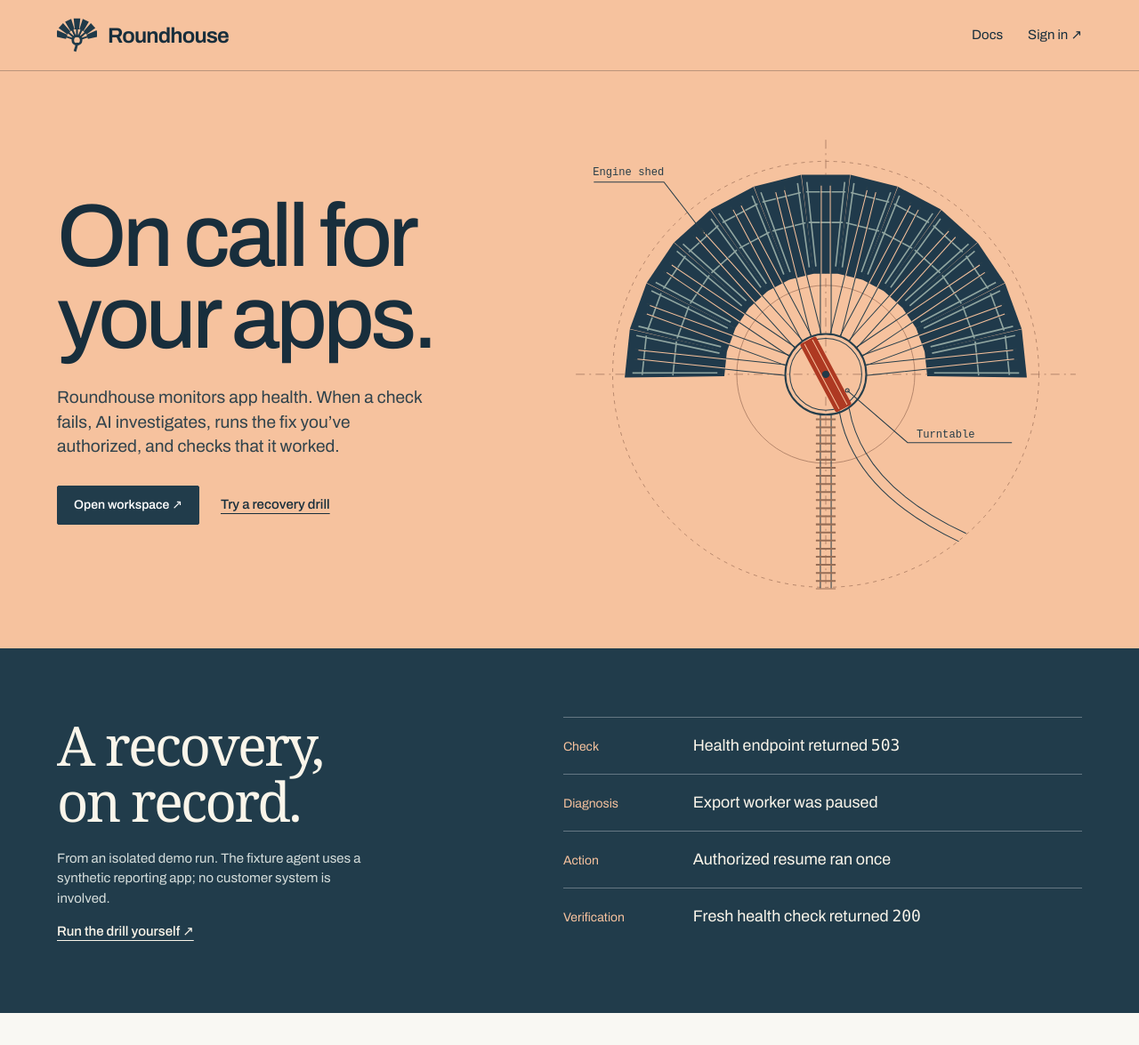
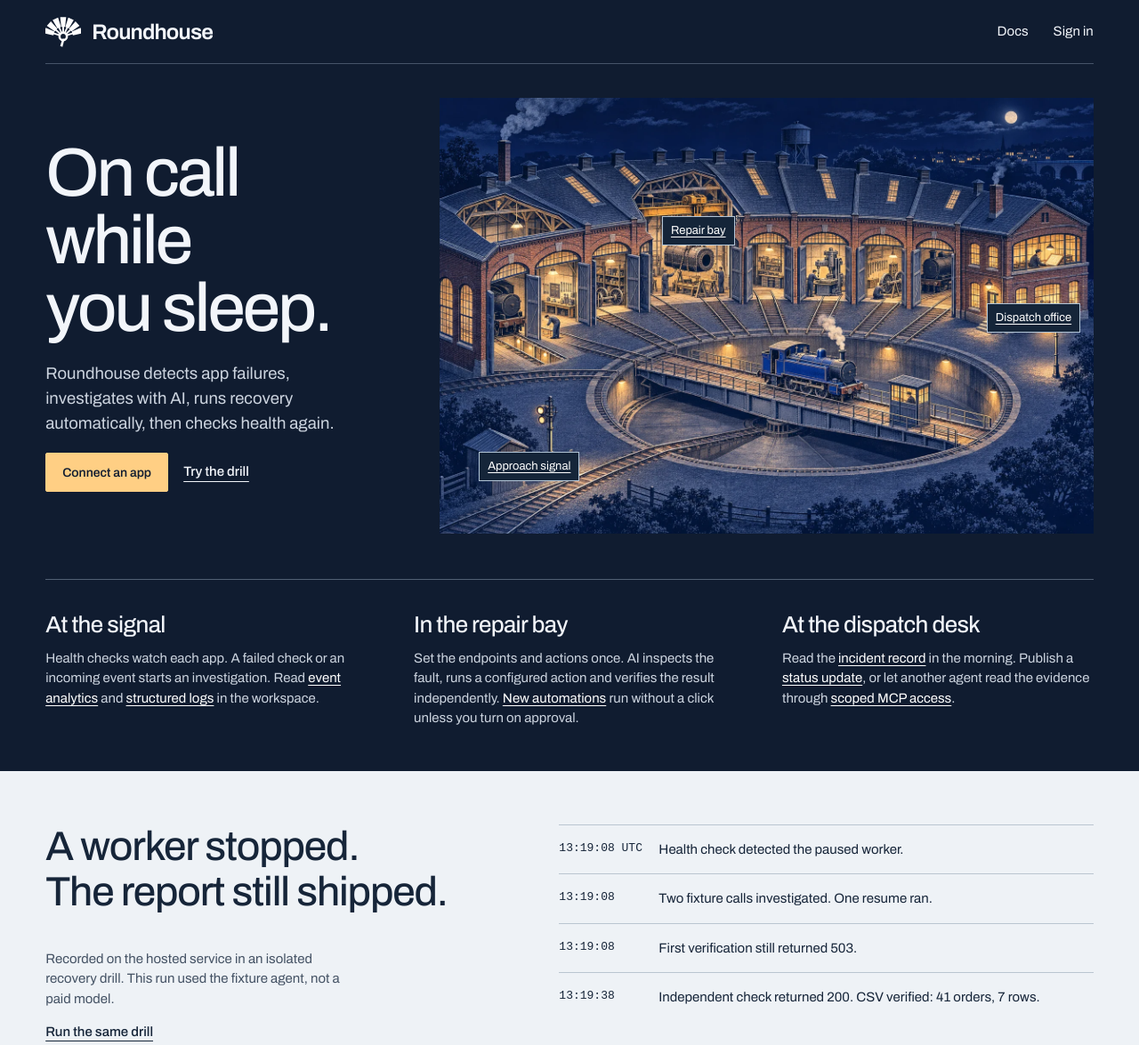
Before and after one commit to softwarecorporation/roundhouse, a website: page platform/public/index.html in a window 1280 px wide. Shown: the top 1175 px of the page at 89% size. Drawn offline with Linux system fonts and the light colour scheme.

Commit message:
Show the night shift and exercise unattended recovery on the hosted service
Amp-Thread-ID: https://ampcode.com/threads/T-01a1ee7a-52c2-7630-9a0c-c142deacb343
Co-authored-by: Amp <amp@ampcode.com>

```diff
--- a/platform/index.js
+++ b/platform/index.js
@@ -220,7 +220,7 @@ async function route(request, env) {
   }
   if (request.method !== 'GET') return json({ error: 'Not found' }, 404);
   const demo = url.origin === env.DEMO_ORIGIN && env.DEMO_ORIGIN !== env.PUBLIC_ORIGIN;
-  const assets = demo ? { '/': '/reportroom/index.html', '/app.js': '/reportroom/app.js', '/style.css': '/reportroom/style.css', '/archivo.ttf': '/reportroom/archivo.ttf', '/roundhouse.svg': '/roundhouse.svg' } : { '/': '/index.html', '/console': '/console.html', '/platform.js': '/platform.js', '/platform.css': '/platform.css', '/tracker.js': '/tracker.js', '/docs/setup': '/setup.html', '/archivo.ttf': '/archivo.ttf', '/roundhouse.svg': '/roundhouse.svg' };
+  const assets = demo ? { '/': '/reportroom/index.html', '/app.js': '/reportroom/app.js', '/style.css': '/reportroom/style.css', '/archivo.ttf': '/reportroom/archivo.ttf', '/roundhouse.svg': '/roundhouse.svg' } : { '/': '/index.html', '/console': '/console.html', '/platform.js': '/platform.js', '/platform.css': '/platform.css', '/roundhouse-night.webp': '/roundhouse-night.webp', '/tracker.js': '/tracker.js', '/docs/setup': '/setup.html', '/archivo.ttf': '/archivo.ttf', '/roundhouse.svg': '/roundhouse.svg' };
   if (!Object.hasOwn(assets, path)) return json({ error: 'Not found' }, 404);
   return env.ASSETS.fetch(new Request(new URL(assets[path], env.PUBLIC_ORIGIN), request));
 }
--- a/platform/public/index.html
+++ b/platform/public/index.html
@@ -2,198 +2,114 @@
 <html lang="en">
   <head>
     <meta charset="utf-8" />
-    <meta name="viewport" content="width=device-width, initial-scale=1" />
-    <meta name="theme-color" content="#f6c29e" />
-    <title>Roundhouse | App monitoring and AI recovery</title>
+    <meta name="viewport" content="width=device-width,initial-scale=1" />
+    <title>Roundhouse | AI on call for your apps</title>
     <meta
       name="description"
-      content="Monitor your apps, investigate failures with AI and run the recovery actions you authorize."
+      content="While you sleep, Roundhouse detects failures, investigates, runs configured recovery actions automatically and checks app health again."
     />
+    <meta name="theme-color" content="#101c30" />
     <link rel="icon" href="/roundhouse.svg" />
-    <link
-      rel="preload"
-      href="/archivo.ttf"
-      as="font"
-      type="font/ttf"
-      crossorigin
-    />
     <link rel="stylesheet" href="/platform.css" />
   </head>
-  <body class="atlas">
+  <body class="night">
     <a class="skip-link" href="#main">Skip to content</a>
     <header class="mast">
       <a class="brand" href="/"
         ><img
           src="/roundhouse.svg"
-          width="45"
-          height="45"
+          width="40"
+          height="40"
           alt=""
         />Roundhouse</a
       >
       <nav aria-label="Main">
-        <a href="/docs/setup">Docs</a><a href="/console">Sign in ↗</a>
+        <a href="/docs/setup">Docs</a><a href="/console">Sign in</a>
       </nav>
     </header>
     <main id="main">
-      <section class="plate">
-        <div class="plate-copy">
-          <h1>On call for<br />your apps.</h1>
+      <section class="shift">
+        <div class="shift-copy">
+          <h1>On call while<br />you sleep.</h1>
           <p>
-            Roundhouse monitors app health. When a check fails, AI investigates,
-            runs the fix you’ve authorized, and checks that it worked.
+            Roundhouse detects app failures, investigates with AI, runs recovery
+            automatically, then checks health again.
           </p>
-          <div class="action-row">
-            <a class="button primary" href="/console">Open workspace ↗</a
-            ><a class="trial" href="/console?guest=1#systems"
-              >Try a recovery drill</a
-            >
-          </div>
+          <a class="button primary" href="/console">Connect an app</a>
+          <a class="trial" href="/console?guest=1#systems">Try the drill</a>
         </div>
-        <figure class="drawing">
-          <svg
-            viewBox="-285 -274 570 516"
-            role="img"
-            aria-labelledby="plan-title"
-          >
-            <title id="plan-title">
-              Plan of a railway roundhouse with thirteen engine bays and a
-              rotating track bridge
-            </title>
-            <defs>
-              <g id="bay">
-                <path
-                  d="M-27 -222 L-14 -112 L14 -112 L27 -222Z"
-                  fill="#203a4b"
-                />
-                <path
-                  d="M-21 -214 L-11 -120 M21 -214 L11 -120 M-22 -203H22 M-19 -169H19"
-                  fill="none"
-                  stroke="#90a5a0"
-                  stroke-width="1.6"
-                />
-                <path
-                  d="M-6 -214V-44 M6 -214V-44"
-                  stroke="#283f4b"
-                  fill="none"
-                />
-                <path
-                  d="M-5 -210V-112 M5 -210V-112"
-                  stroke="#f6c29e"
-                  fill="none"
-                />
-              </g>
-            </defs>
-            <g fill="none" stroke="#a77960" stroke-width=".8">
-              <circle r="237" stroke-dasharray="4 5" />
-              <circle r="99" />
-              <path d="M-278 0H278M0 -261V236" stroke-dasharray="10 5 2 5" />
-            </g>
-            <g>
-              <use href="#bay" transform="rotate(-84)" />
-              <use href="#bay" transform="rotate(-70)" />
-              <use href="#bay" transform="rotate(-56)" />
-              <use href="#bay" transform="rotate(-42)" />
-              <use href="#bay" transform="rotate(-28)" />
-              <use href="#bay" transform="rotate(-14)" />
-              <use href="#bay" />
-              <use href="#bay" transform="rotate(14)" />
-              <use href="#bay" transform="rotate(28)" />
-              <use href="#bay" transform="rotate(42)" />
-              <use href="#bay" transform="rotate(56)" />
-              <use href="#bay" transform="rotate(70)" />
-              <use href="#bay" transform="rotate(84)" />
-            </g>
-            <g fill="none" stroke="#263e4b">
-              <circle r="45" stroke-width="2" />
-              <circle r="40" />
-              <path
-                d="M-6 45V238 M6 45V238 M15 41 Q30 130 148 186 M26 38 Q41 124 156 177"
-              />
-              <path
-                d="M0 49V239"
-                stroke="#976e56"
-                stroke-width="22"
-                stroke-dasharray="2 7"
-              />
-            </g>
-            <g transform="rotate(-28)">
-              <rect
-                x="-10"
-                y="-43"
-                width="20"
-                height="86"
-                rx="2"
-                fill="#ae3922"
-              />
-              <path d="M-5 -41V41M5 -41V41" stroke="#f6c29e" />
-              <circle r="4" fill="#213a49" />
-            </g>
-            <g fill="none" stroke="#283e49">
-              <path d="M24 18L91 76H207M-136 -157L-180 -214H-258" />
-              <circle cx="24" cy="18" r="2" />
-              <circle cx="-136" cy="-157" r="2" />
-            </g>
-            <g font-family="monospace" font-size="12" fill="#283e49">
-              <text x="101" y="70">Turntable</text>
-              <text x="-259" y="-222">Engine shed</text>
-            </g>
-          </svg>
+        <figure class="engine-house">
+          <img
+            src="/roundhouse-night.webp"
+            width="1536"
+            height="1024"
+            fetchpriority="high"
+            alt="Cutaway of a working roundhouse at night. A signal watches the approach. The turntable routes a locomotive to lit repair bays beside the dispatch office."
+          /><a class="signal" href="#signals">Approach signal</a
+          ><a class="workshop" href="#workshop">Repair bay</a
+          ><a class="dispatch" href="#dispatch">Dispatch office</a>
         </figure>
       </section>
-      <section class="drill">
+      <section class="yard" aria-label="How the roundhouse works">
+        <article id="signals">
+          <h2>At the signal</h2>
+          <p>
+            Health checks watch each app. A failed check or an incoming event
+            starts an investigation. Read
+            <a href="/console#analytics">event analytics</a> and
+            <a href="/console#logs">structured logs</a> in the workspace.
+          </p>
+        </article>
+        <article id="workshop">
+          <h2>In the repair bay</h2>
+          <p>
+            Set the endpoints and actions once. AI inspects the fault, runs a
+            configured action and verifies the result independently.
+            <a href="/console#apps">New automations</a> run without a click
+            unless you turn on approval.
+          </p>
+        </article>
+        <article id="dispatch">
+          <h2>At the dispatch desk</h2>
+          <p>
+            Read the <a href="/console#incidents">incident record</a> in the
+            morning. Publish a <a href="/console#status">status update</a>, or
+            let another agent read the evidence through
+            <a href="/console#settings">scoped MCP access</a>.
+          </p>
+        </article>
+      </section>
+      <section class="shift-record">
         <div>
-          <h2>A recovery,<br />on record.</h2>
+          <h2>A worker stopped.<br />The report still shipped.</h2>
           <p>
-            From an isolated demo run. The fixture agent uses a synthetic
-            reporting app; no customer system is involved.
+            Recorded on the hosted service in an isolated recovery drill. This
+            run used the fixture agent, not a paid model.
           </p>
           <a class="trial" href="/console?guest=1#systems"
-            >Run the drill yourself ↗</a
+            >Run the same drill</a
           >
         </div>
         <ol>
-          <li><span>Check</span>Health endpoint returned <code>503</code></li>
-          <li><span>Diagnosis</span>Export worker was paused</li>
-          <li><span>Action</span>Authorized resume ran once</li>
           <li>
-            <span>Verification</span>Fresh health check returned
-            <code>200</code>
+            <time>13:19:08 UTC</time>Health check detected the paused worker.
+          </li>
+          <li>
+            <time>13:19:08</time>Two fixture calls investigated. One resume ran.
+          </li>
+          <li><time>13:19:08</time>First verification still returned 503.</li>
+          <li>
+            <time>13:19:38</time>Independent check returned 200. CSV verified:
+            41 orders, 7 rows.
           </li>
         </ol>
-      </section>
-      <section class="directory">
-        <h2>Inside the workspace</h2>
-        <dl>
-          <dt><a href="/console#apps">Apps &amp; automations ↗</a></dt>
-          <dd>
-            Connect endpoints. Run checks on a schedule or trigger an
-            investigation with an event. Require approval per action if needed.
-          </dd>
-          <dt><a href="/console#analytics">Events &amp; logs ↗</a></dt>
-          <dd>
-            Count pageviews and custom events. Follow a trace ID through
-            structured logs.
-          </dd>
-          <dt><a href="/console#incidents">Incident history ↗</a></dt>
-          <dd>
-            Inspect the agent’s calls, reported usage, actions and verification
-            results.
-          </dd>
-          <dt><a href="/console#status">Public status ↗</a></dt>
-          <dd>Publish updates when you choose.</dd>
-          <dt><a href="/console#settings">MCP access ↗</a></dt>
-          <dd>
-            Give agents a scoped key to read evidence or request an
-            investigation.
-          </dd>
-        </dl>
       </section>
     </main>
     <footer class="mast">
       <span>Software Corporation (Hong Kong)</span>
       <nav aria-label="Footer">
         <a href="/docs/setup">Self-host</a
-        ><a href="https://github.com/softwarecorporation/roundhouse">Source ↗</a>
+        ><a href="https://github.com/softwarecorporation/roundhouse">Source</a>
       </nav>
     </footer>
   </body>
--- a/platform/public/platform.css
+++ b/platform/public/platform.css
@@ -295,11 +295,20 @@ summary { cursor: pointer; font-size: 13px; min-height: 40px; padding-block: 10p
 }
 @media (prefers-reduced-motion: reduce) { *, *::before, *::after { animation: none !important; transition: none !important; scroll-behavior: auto !important; } }
 
-.atlas,.console-page { color-scheme:light; --bg:#f9f8f3; --text:#182e3c; --muted:#515e64; --line:#c4c9c4; --accent:#91371f; --danger:#9e271f; }
+.atlas,.console-page { color-scheme:light; --bg:#f6f8fb; --text:#182e3c; --muted:#515e64; --line:#c4c9c4; --accent:#254d83; --danger:#9e271f; }
 .atlas { --gutter:max(5vw,calc((100vw - 1400px)/2)); }
 .atlas .mast,.plate,.drill,.directory { padding-inline:var(--gutter); }
 .mast { display:flex; align-items:center; justify-content:space-between; min-height:80px; gap:16px; }
 .mast nav { display:flex; gap:28px; }
+.night { --bg:#101c30; --accent:#ffcf84; --muted:#ccd4df; --text:#f2f5fa; --gutter:clamp(20px,4vw,72px); }
+.night .mast { margin-inline:var(--gutter); min-height:72px; border-bottom:1px solid #465469; }
+.shift { display:grid; grid-template-columns:minmax(320px,.8fr) minmax(0,1.5fr); align-items:center; gap:4vw; padding:3vw var(--gutter) 4vw; }
+.shift-copy h1 { font-size:clamp(58px,6vw,98px); line-height:.99; font-weight:460; letter-spacing:-.04em; margin-bottom:22px; }
+.shift-copy p { font-size:clamp(17px,1.45vw,21px); max-width:35ch; }.shift .button { margin-right:14px; }.night .button.primary:hover {background:white;color:var(--bg)}
+.engine-house {position:relative;margin:0}.engine-house img {display:block;width:100%;height:auto}.engine-house a { position:absolute;color:#fff;background:#152539;padding:6px 9px;font-size:13px;text-decoration:underline;text-underline-offset:3px;border:1px solid #b2c5d7; }.engine-house a:hover {background:#344b67}.engine-house .signal {bottom:12%;left:6%}.engine-house .workshop {top:27%;left:34%}.engine-house .dispatch {top:47%;right:2%}
+.yard { display:grid;grid-template-columns:repeat(3,minmax(0,1fr));gap:5vw;margin-inline:var(--gutter);border-top:1px solid #526074;padding-block:36px 48px }.yard article:target h2 {text-decoration:underline;text-decoration-color:var(--accent);text-underline-offset:6px}.yard h2 {font-weight:460;font-size:26px;margin-bottom:12px}.yard p {max-width:46ch;margin:0}.yard a {text-decoration:underline;text-underline-offset:3px;color:white}
+.shift-record {display:grid;grid-template-columns:1fr 1.2fr;gap:6vw;padding:60px var(--gutter);background:#eef2f6;color:#162539}.shift-record h2 {font-size:clamp(34px,3.6vw,56px);font-weight:460}.shift-record p {color:#445264;max-width:40ch}.shift-record ol {list-style:none;padding:0;margin:0}.shift-record li {border-top:1px solid #bac5d0;padding:16px 0;display:grid;grid-template-columns:100px 1fr;gap:12px}.shift-record time {font:13px/1.6 monospace}.night footer {font-size:14px}
+@media(max-width:780px){.shift,.yard,.shift-record{grid-template-columns:1fr}.shift{padding-top:34px;gap:28px}.shift-copy p{max-width:43ch}.yard{padding-block:28px;gap:24px}.yard h2{font-size:23px}.engine-house a{font-size:12px}.shift-record{padding-block:38px}.night .mast{gap:12px}.night footer{flex-wrap:wrap;padding-block:18px}.night .mast nav{gap:14px}}
 .atlas header,.plate { background:#f6c29e; }
 .atlas header { border-bottom:1px solid #bb947b; }
 .atlas .brand img,.auth-header .brand img { filter:none; }
@@ -312,16 +321,16 @@ summary { cursor: pointer; font-size: 13px; min-height: 40px; padding-block: 10p
 .trial { text-decoration:underline; text-underline-offset:5px; font-weight:520; }
 .drill,.directory { display:grid; grid-template-columns:4fr 5fr; gap:8vw; padding-block:clamp(48px,6vw,96px); }
 .drill { background:#213c4b; color:#faf5ea; }
-.drill h2,.directory h2 { font-family:Georgia,serif; font-weight:400; font-size:clamp(40px,4.8vw,76px); letter-spacing:-.045em; line-height:1.02; margin-bottom:22px; }
+.drill h2,.directory h2 { font-family:Archivo,Arial,sans-serif; font-weight:400; font-size:clamp(40px,4.8vw,76px); letter-spacing:-.045em; line-height:1.02; margin-bottom:22px; }
 .drill p { color:#d6dedc; max-width:40ch; }.drill a:hover {color:#f6c29e}
 .drill ol { list-style:none; padding:0; margin:0; align-self:center; }
 .drill li { padding:18px 0; border-top:1px solid #657783; font-size:clamp(15px,1.4vw,21px); }
 .drill li span { display:inline-block; width:25%; font-size:14px; color:#f6c29e; }
 .directory dl { margin:0; }.directory dt { border-top:1px solid var(--line); font-size:22px; padding-top:14px; }.directory dd { margin:4px 0 20px; max-width:54ch; color:var(--muted); }
 .atlas footer { border-top:1px solid var(--line); font-size:14px; }
-.console-page .workspace { display:block; }.console-page .sidebar { position:static; display:grid; grid-template-columns:auto 1fr auto; height:auto; gap:0 32px; background:#203a49; color:#f8f6ed; padding:14px max(4vw,calc((100vw - 1340px)/2)) 0; border:0; }
+.console-page .workspace { display:block; }.console-page .sidebar { position:static; display:grid; grid-template-columns:auto 1fr auto; height:auto; gap:0 32px; background:#101c30; color:#f2f5fa; padding:14px max(4vw,calc((100vw - 1340px)/2)) 0; border:0; }
 .console-page .sidebar .brand { font-size:22px; align-self:center; }.console-page .workspace-label {margin:0; flex-direction:row-reverse; justify-content:flex-end; align-items:center; gap:12px; min-width:0; }.workspace-label strong { overflow:hidden; white-space:nowrap; text-overflow:ellipsis; }.workspace-label .badge {color:#d2dcd9;}
 .console-page .view-navigation { grid-column:1/-1; grid-row:2; flex-direction:row; overflow:auto; gap:24px; padding:10px 0 0; }.console-page .view-navigation a {color:#d6dfdf; border-bottom:3px solid transparent; padding:8px 2px; white-space:nowrap; }.console-page .view-navigation a[aria-current=page] { color:#fff; border-color:#fac49e; background:none; }.console-page .sidebar-bottom { position:static; grid-row:1;grid-column:3; flex-direction:row; align-items:center; padding:0; margin:0; color:#e2e8e7; }.sidebar .quiet-button,.sidebar .nav-count {color:#f6c29e;}
-.console-page .console-main { max-width:1340px; padding:0 4vw; }.console-topbar {min-height:55px;}.console-topbar strong::before { content:'Workspace / '; color:var(--muted); }.view {padding-top:32px;}.page-heading h1 {font-family:Georgia,serif;font-size:clamp(38px,4.5vw,68px);font-weight:400;letter-spacing:-.045em;}.panel h2 {font-size:24px;}.console-page input:not([type=checkbox]),.console-page textarea,.console-page select {background:white;border-color:#9ca8aa;}
-.console-page .data-table th {background:#e6e9e5;}.console-page .data-table :is(th,td) {padding:12px;}.console-page .data-table td {background:#fff;}.console-page .metric {display:flex;flex-direction:column;align-items:flex-start;gap:4px;border:0;padding:18px 20px;}.console-page .operational-summary {display:flex;flex-wrap:wrap;background:#e9efed;border:0;}.console-page .metric-value,.console-page .operational-summary .metric:first-child .metric-value {font-size:24px;}.console-page .good {color:#236048;}.console-page .cost-warning,.console-page .pending-action,.console-page .new-key-box {background:#f6e6d8;}.console-page .notice {background:#fff;}.console-page .series-track {background:#d5ddd9;}.console-page .code-block {background:#e8ece9;color:#243848;}.console-page .empty-state {padding:28px;background:#eeeee8;}.console-page .auth-screen {padding-bottom:3rem;}.auth-intro h1 {font-family:Georgia,serif;font-weight:400;}
+.console-page .console-main { max-width:1340px; padding:0 4vw; }.console-topbar {min-height:55px;}.console-topbar strong::before { content:'Workspace / '; color:var(--muted); }.view {padding-top:32px;}.page-heading h1 {font-family:Archivo,Arial,sans-serif;font-size:clamp(38px,4.5vw,68px);font-weight:400;letter-spacing:-.045em;}.panel h2 {font-size:24px;}.console-page input:not([type=checkbox]),.console-page textarea,.console-page select {background:white;border-color:#9ca8aa;}
+.console-page .data-table th {background:#e1e7ee;}.console-page .data-table :is(th,td) {padding:12px;}.console-page .data-table td {background:#fff;}.console-page .metric {display:flex;flex-direction:column;align-items:flex-start;gap:4px;border:0;padding:18px 20px;}.console-page .operational-summary {display:flex;flex-wrap:wrap;background:#e3eaf2;border:0;}.console-page .metric-value,.console-page .operational-summary .metric:first-child .metric-value {font-size:24px;}.console-page .good {color:#236048;}.console-page .cost-warning,.console-page .pending-action,.console-page .new-key-box {background:#f6e6d8;}.console-page .notice {background:#fff;}.console-page .series-track {background:#d5ddd9;}.console-page .code-block {background:#e8ece9;color:#243848;}.console-page .empty-state {padding:28px;background:#e8edf3;}.console-page .auth-screen {padding-bottom:3rem;}.auth-intro h1 {font-family:Archivo,Arial,sans-serif;font-weight:400;}
 @media(max-width:760px){.atlas {--gutter:22px}.mast {min-height:68px}.mast nav {gap:16px}.plate,.drill,.directory {grid-template-columns:1fr;gap:28px;}.plate {padding-block:40px 6px;}.plate h1 {font-size:clamp(62px,12vw,86px)}.plate p {margin:20px 0}.drawing {width:min(100%,460px);margin:auto}.drill li span {width:28%}.atlas footer {align-items:start;flex-direction:column;padding-block:22px}.console-page .sidebar {padding:10px 16px 0;grid-template-columns:1fr auto;gap:4px 12px}.console-page .workspace-label {grid-column:1/-1;grid-row:2}.console-page .view-navigation {grid-row:3;gap:0 16px;flex-wrap:wrap}.console-page .sidebar-bottom {grid-column:2}.console-page .console-main {padding-inline:16px}.console-page .sidebar-bottom>a {display:inline}.console-page .metric {padding:12px}.view {padding-top:24px}.console-page .page-heading {align-items:start}.console-page .page-heading h1 {font-size:36px}.console-page .page-heading .button {flex-shrink:0}.mast .brand {font-size:21px}.console-topbar {flex-wrap:wrap}.drill li {font-size:15px}}
--- a/platform/runtime.js
+++ b/platform/runtime.js
@@ -20,7 +20,7 @@ export async function createRuntime({ port, origin = 'https://roundhouse.test',
       if (!/^\/[a-zA-Z0-9/._-]+$/.test(path) || path.includes('..')) return new Response(null, { status: 404 });
       try { return new Response(await readFile(root + '.cloudflare/output/v1/workers/default/assets' + path), { headers: {
         'content-type': path.endsWith('.html') ? 'text/html; charset=utf-8' : path.endsWith('.css') ? 'text/css'
-          : path.endsWith('.svg') ? 'image/svg+xml' : path.endsWith('.ttf') ? 'font/ttf' : 'text/javascript' } }); }
+          : path.endsWith('.webp') ? 'image/webp' : path.endsWith('.svg') ? 'image/svg+xml' : path.endsWith('.ttf') ? 'font/ttf' : 'text/javascript' } }); }
       catch { return new Response(null, { status: 404 }); }
     } },
     outboundService: async request => {
```
Also changed, not shown: DESIGN.md (+3 -3 lines), platform/public/console.html (+5 -5 lines), platform/smoke.js (+11 -1 lines), platform/public/roundhouse-night.webp (added).
